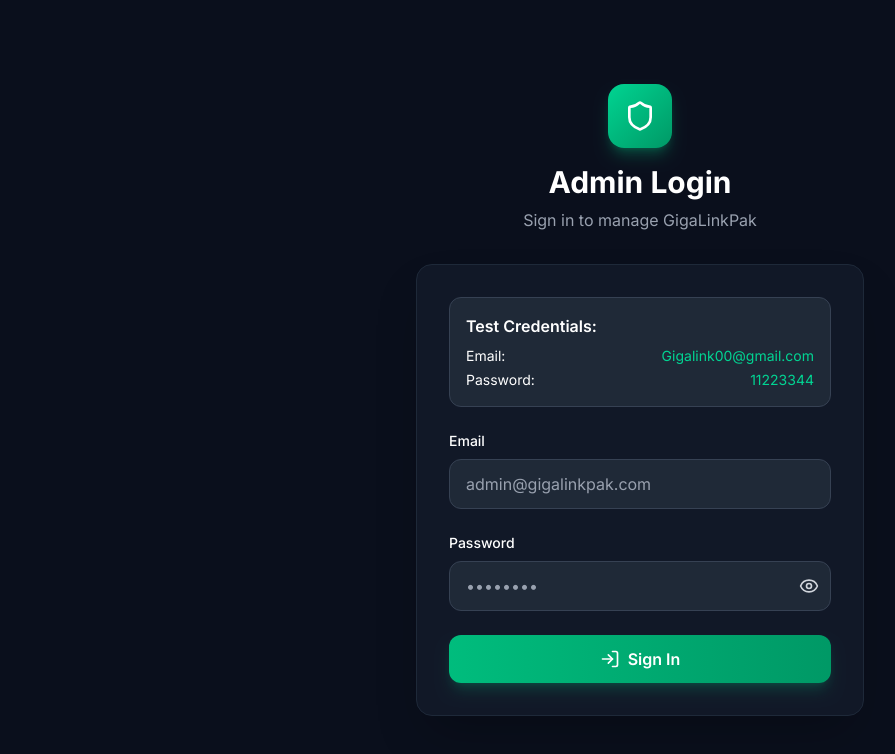
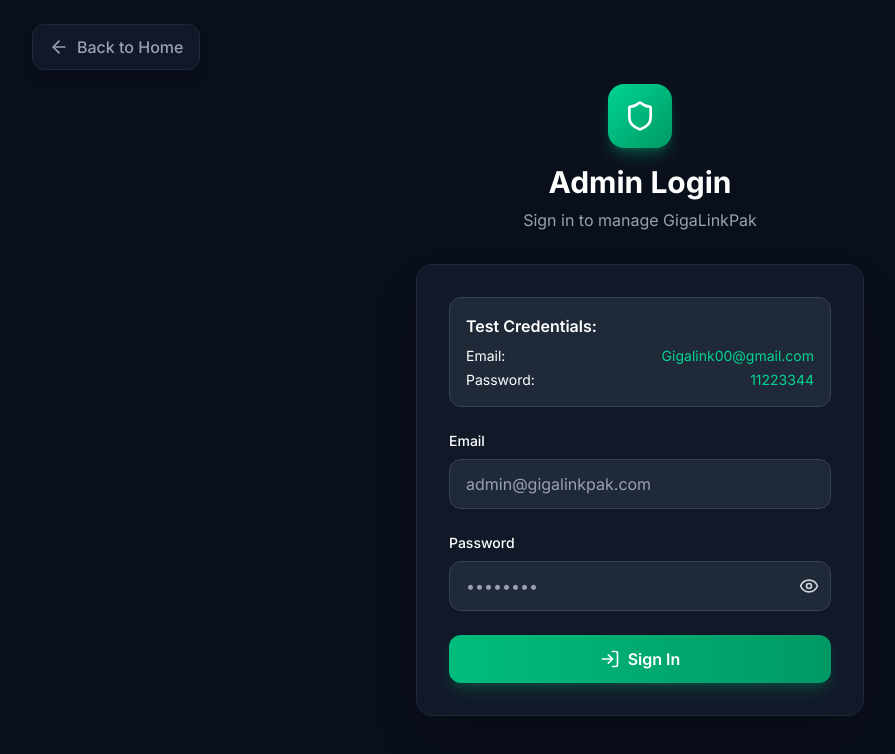
Before and after one commit to ArsalanManak/GigaLinks_frontend, a Next.js app: page /auth/login in a window 1280 px wide. Shown: the top 754 px of the page, without its empty margins (0-895 px from the left). Built offline with nearby package versions, Linux system fonts and the light colour scheme; no server answers; a web font is replaced by a local one.

Commit message:
back button at loginpage

```diff
--- a/app/auth/login/page.tsx
+++ b/app/auth/login/page.tsx
@@ -2,7 +2,8 @@
 import { useState } from "react";
 import { useRouter } from "next/navigation";
 import { login } from "../../../lib/auth";
-import { Eye, EyeOff, LogIn, Shield } from "lucide-react";
+import Link from "next/link";
+import { Eye, EyeOff, LogIn, Shield, ArrowLeft } from "lucide-react";
 
 export default function LoginPage() {
   const [email, setEmail] = useState("");
@@ -27,7 +28,11 @@
   }
 
   return (
-    <div className="min-h-screen flex items-center justify-center bg-[#0A0F1C] px-4">
+    <div className="min-h-screen flex items-center justify-center bg-[#0A0F1C] px-4 relative">
+      <Link href="/" className="absolute top-6 left-4 md:left-8 flex items-center gap-2 text-gray-400 hover:text-white bg-[#111827] hover:bg-[#1F2937] px-4 py-2.5 rounded-xl border border-gray-800 transition shadow-lg">
+        <ArrowLeft size={20} />
+        <span className="font-medium">Back to Home</span>
+      </Link>
       <div className="w-full max-w-md">
         <div className="text-center mb-8">
           <div className="w-16 h-16 rounded-2xl bg-gradient-to-br from-emerald-400 to-emerald-600 flex items-center justify-center mx-auto mb-4 shadow-lg shadow-emerald-500/30">
```
